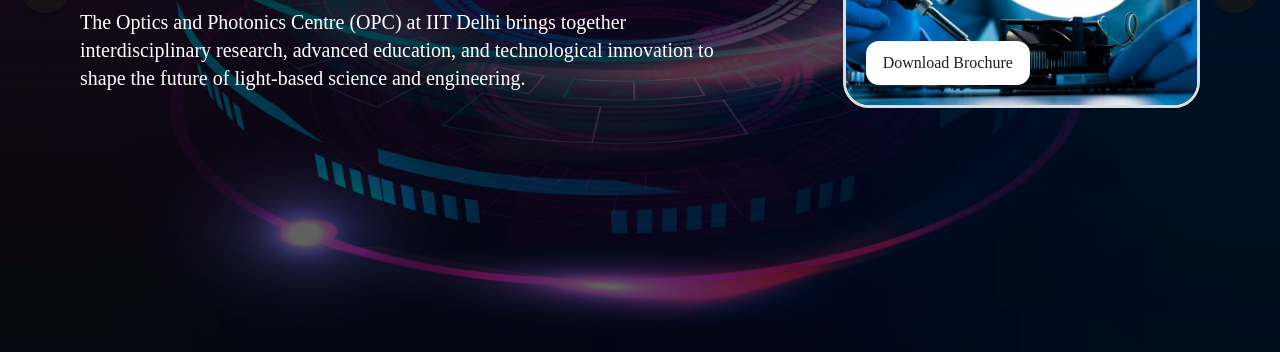
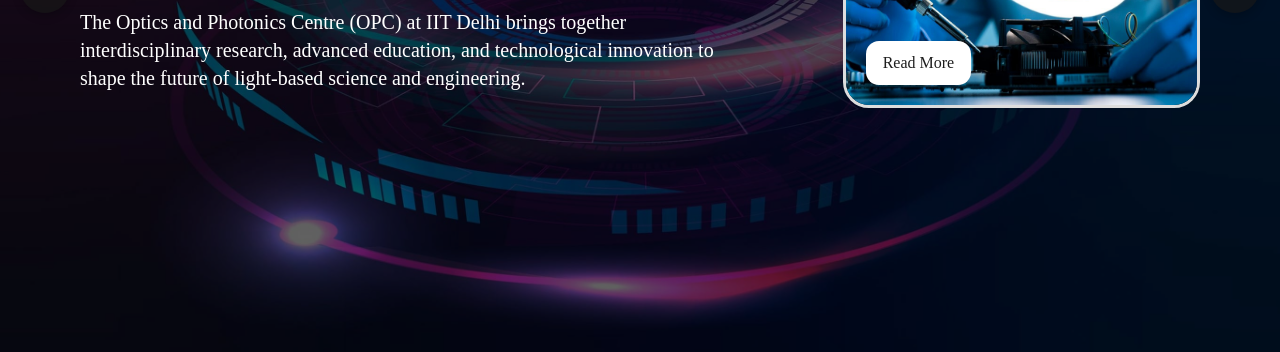
Before and after one commit to webdevmrmoon/opc.iitd.ac.in, a plain HTML site: page index.html in a window 1280 px wide. Shown: the part 448-800 px from the top of the page. Drawn offline with Linux system fonts and the light colour scheme; a web font is replaced by a local one.

Commit message:
btn text change

```diff
--- a/index.html
+++ b/index.html
@@ -126,7 +126,7 @@
                         <div class="col-md-4 offset-1">
                             <div class="slideRightImg">
                                 <img src="assets/img/slider/bnrimg1.jpg" alt="img">
-                                <a href="javascript:void(0)" class="sliderimgBtn">Download Brochure</a>
+                                <a href="javascript:void(0)" class="sliderimgBtn">Read More</a>
                             </div>
                         </div>
                     </div>
@@ -145,7 +145,7 @@
                         <div class="col-md-4 offset-1">
                             <div class="slideRightImg">
                                 <img src="assets/img/slider/bnrimg2.jpg" alt="img">
-                                <a href="javascript:void(0)" class="sliderimgBtn">Download Brochure</a>
+                                <a href="javascript:void(0)" class="sliderimgBtn">Read More</a>
                             </div>
                         </div>
                     </div>
```
